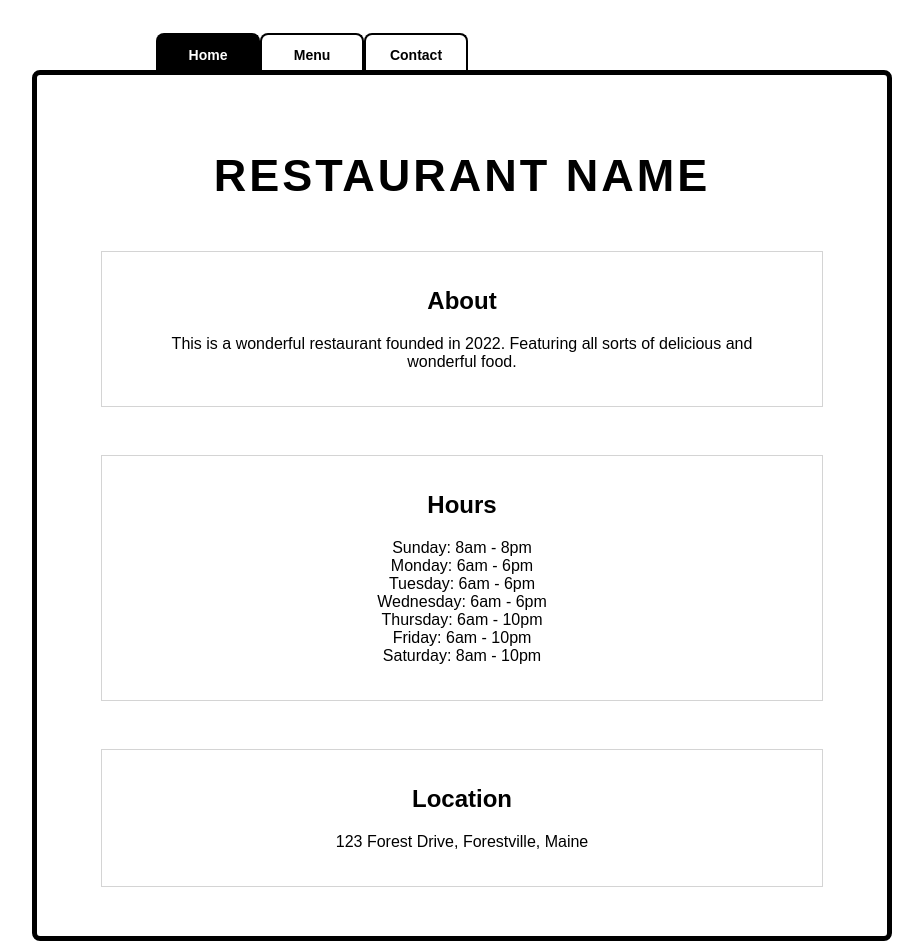
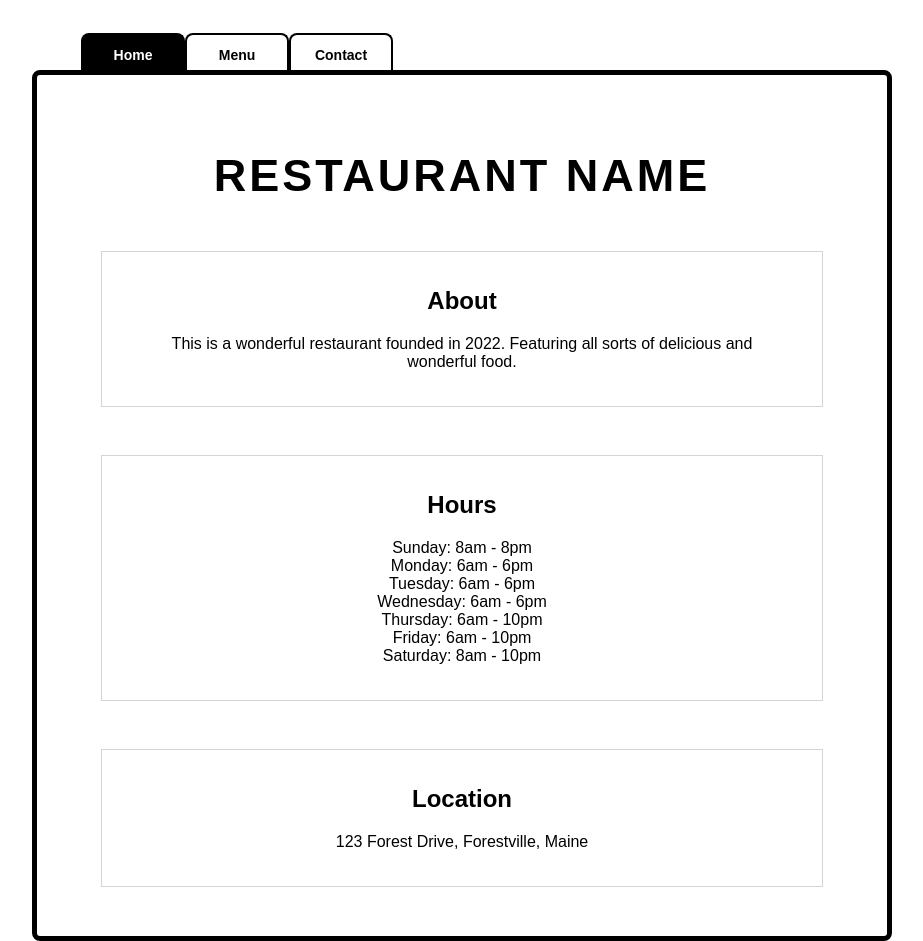
Before and after one commit to saidwrick/restaurant-page, a plain HTML site: page index.html in a window 1280 px wide. Shown: the whole page, without its empty margins (178-1101 px from the left). Drawn offline with Linux system fonts and the light colour scheme.

Commit message:
changed tabs placement

```diff
--- a/style.css
+++ b/style.css
@@ -10,7 +10,7 @@ html {
 }
 .nav-bar{
     display: flex;
-    padding-right: 300px;
+    padding-right: 450px;
 }
 
 .tab{
```
